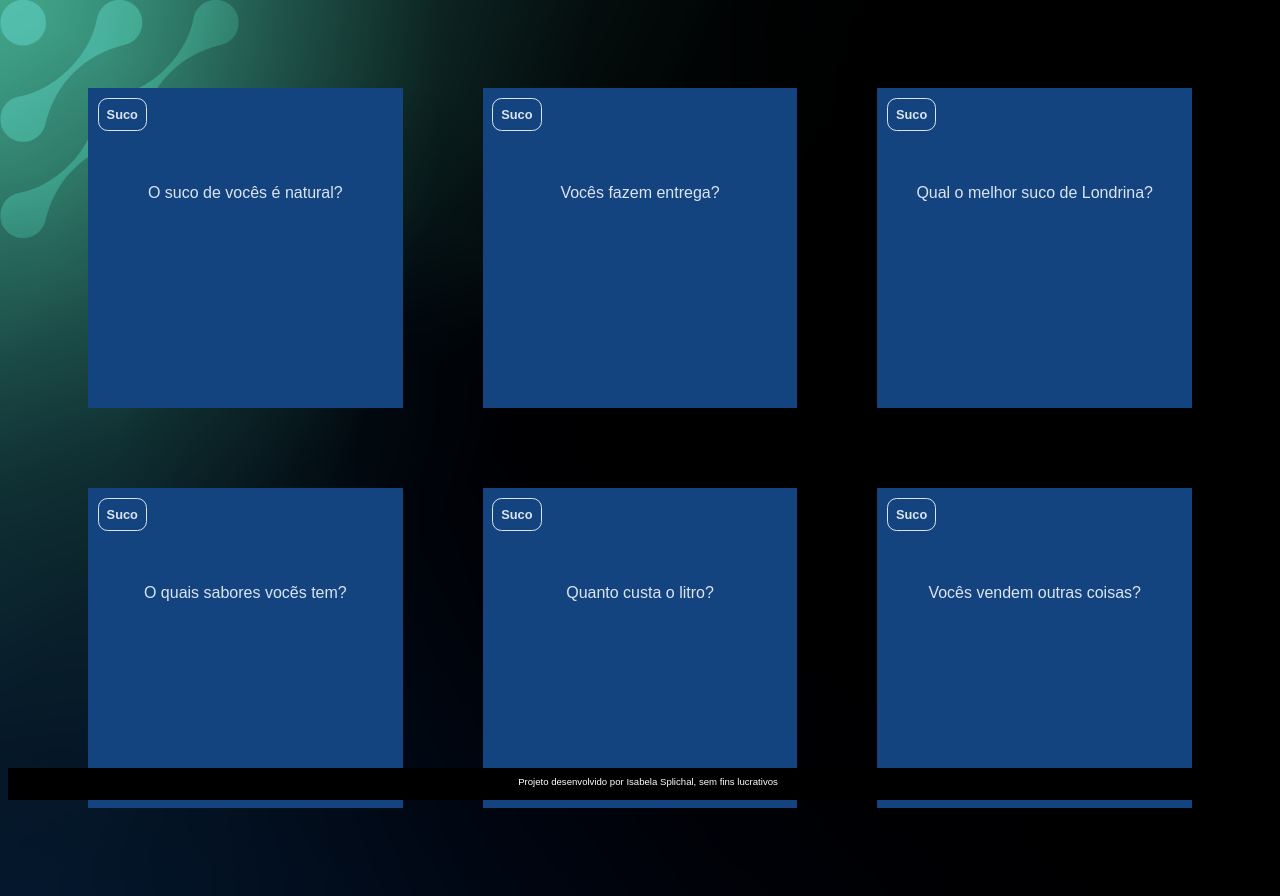
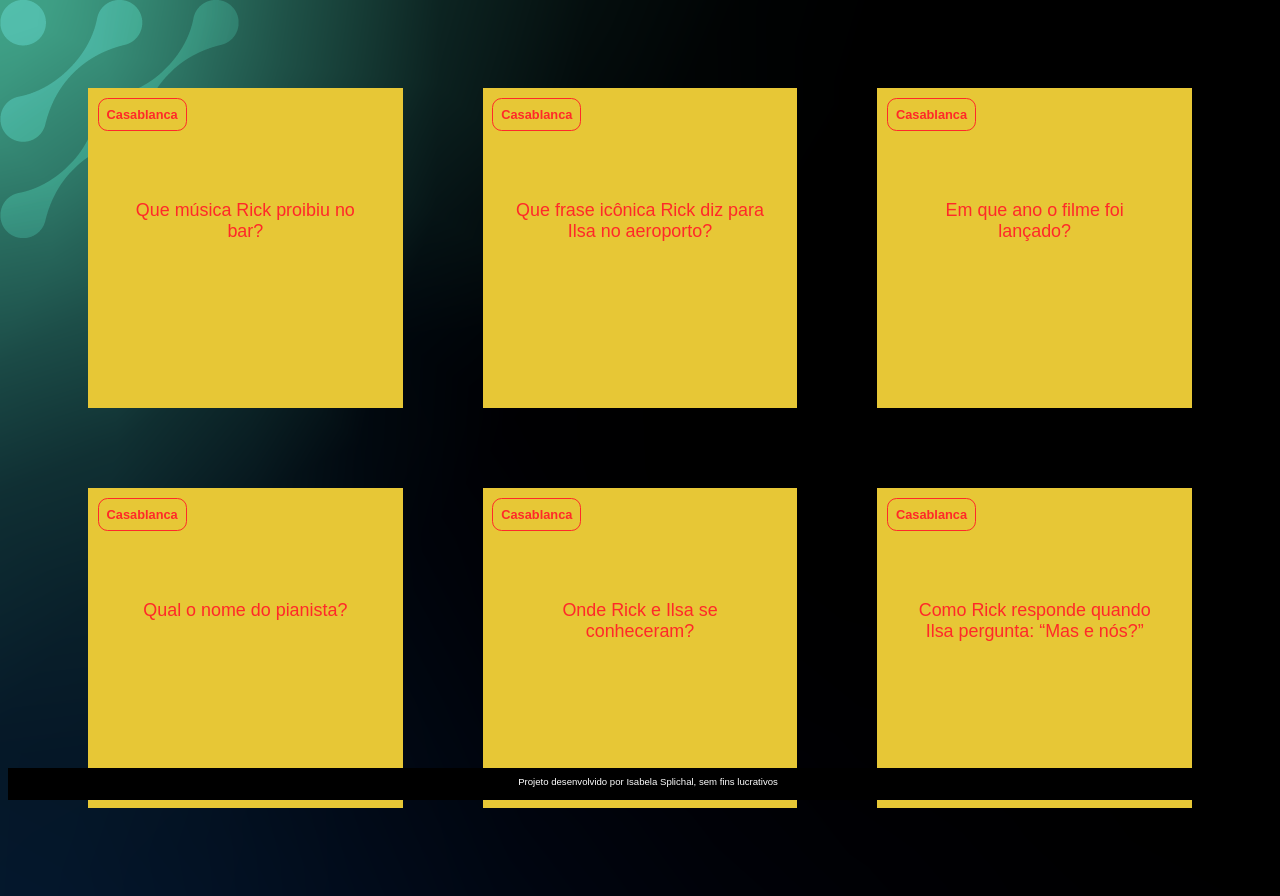
Before and after one commit to splichal07/flash_card, a plain HTML site: page index.html in a window 1280 px wide. Drawn offline with Linux system fonts and the light colour scheme; a web font is replaced by a local one.

Commit message:
29/10/2024

```diff
--- a/assets/style.css
+++ b/assets/style.css
@@ -1,7 +1,7 @@
 :root{
-    --text-color: #DBE4EF;
-    --card-front-color: #144480;
-    --card-back-color: #00F4BF;
+    --text-color: #ff2929;
+    --card-front-color: #e7c736;
+    --card-back-color: #4953d6;
 }
 
 
@@ -49,7 +49,8 @@ body{
 .cartao__conteudo p{
     margin-top: 1rem;
     padding: 2rem;
-    margin-top: 4rem;
+    margin-top: 5rem;
+    font-size: 1.4vw;
 }
 
 
@@ -73,11 +74,14 @@ body{
     position: absolute;
     height: 100%;
     width: 100%;
+    box-sizing: border-box;
 
 }
 
 .cartao__conteudo__resposta {
     transform: rotateY(180deg);
+
+    border: 4px solid var(--card-back-color);
 }
 
 
@@ -95,3 +99,19 @@ footer p {
     font-size: 0.6rem;
     margin-top: 0.5rem;
 }
+
+@media (max-width: 560px) {
+    body {
+        background: #709ab6;
+
+    }
+    .cartao{
+        flex: 1 0 calc(100% - 1rem);
+    }
+    .cartao__conteudo h3 {
+        font-size: 3vw;
+    }
+    .cartao__conteudo p {
+        font-size: 3.8vw;
+    }
+}
--- a/perguntas.js
+++ b/perguntas.js
@@ -1,41 +1,41 @@
 criaCartao (
-    'Suco',
-    'O suco de vocês é natural?',
-    'Sim.'
+    'Casablanca',
+    'Que música Rick proibiu no bar?',
+    '"As Time Goes By"'
 
 )
 
 criaCartao (
-    'Suco',
-    'Vocês fazem entrega?',
-    'Sim.'
+    'Casablanca',
+    'Que frase icônica Rick diz para Ilsa no aeroporto? ',
+    '"Heres looking at you, Kid"'
 
 )
 
 criaCartao (
-    'Suco',
-    'Qual o melhor suco de Londrina?',
-    'O do Point do Suco.'
+    'Casablanca',
+    'Em que ano o filme foi lançado?',
+    '1942'
 
 )
 
 criaCartao (
-    'Suco',
-    'O quais sabores vocẽs tem?',
-    'Temos laranja, maracujá, uva, goiaba, laranja com morango.'
+    'Casablanca',
+    'Qual o nome do pianista?',
+    'Sam'
 
 )
 
 criaCartao (
-    'Suco',
-    'Quanto custa o litro?',
-    '1l 13,00 - 2l 24,00 - 3l 33,00 - 5l 54,00.'
+    'Casablanca',
+    'Onde Rick e Ilsa se conheceram?',
+    'Paris'
 
 )
 
 criaCartao (
-    'Suco',
-    'Vocês vendem outras coisas?',
-    'Sim.'
+    'Casablanca',
+    'Como Rick responde quando Ilsa pergunta: “Mas e nós?”',
+    '"Sempre teremos Paris"'
 
 )
```
